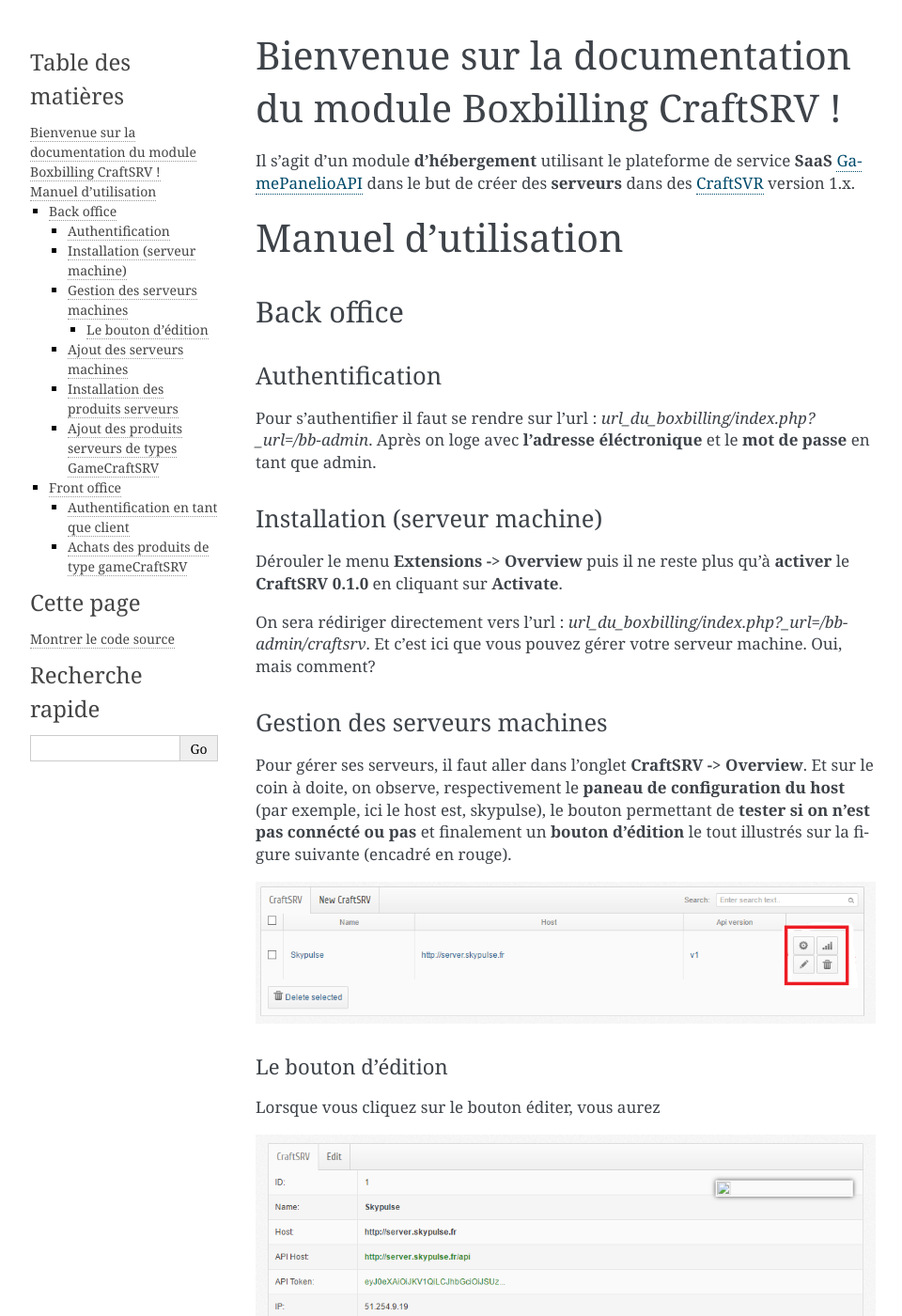
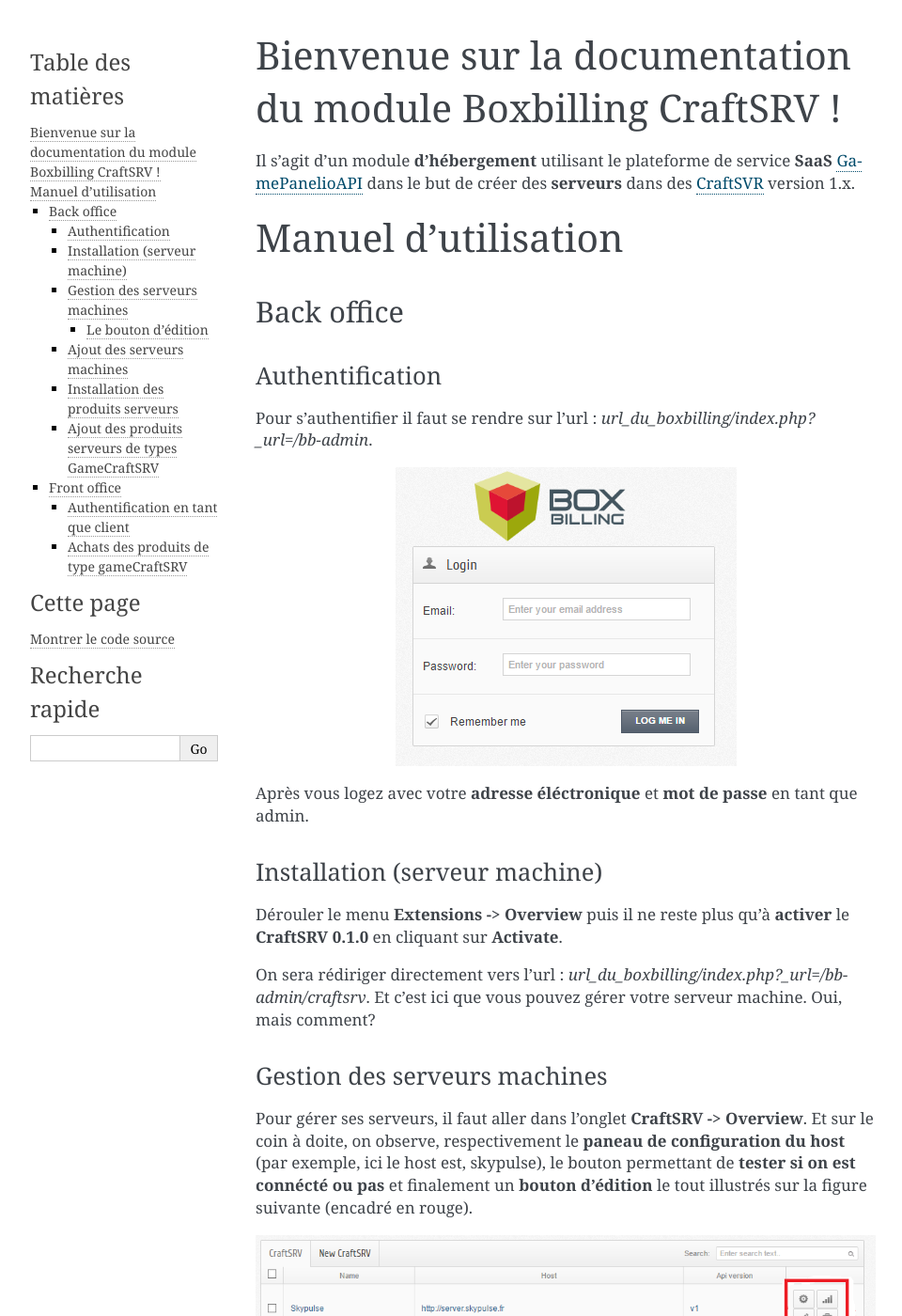
Before and after one commit to JosiasRaz/CraftSRV, a Sphinx documentation site: the page built from docs/README.rst, in a window 1280 px wide and 1400 px high. Shown: the whole window at 94% size, without its empty margins (148-1108 px from the left). Built offline with Sphinx 7.4.7, drawn with Linux system fonts in a browser that asks for light colours.

Commit message:
justify commit

```diff
--- a/docs/README.rst
+++ b/docs/README.rst
@@ -12,7 +12,11 @@
 Authentification
 ----------------
 Pour s'authentifier il faut se rendre sur l'url : *url_du_boxbilling/index.php?_url=/bb-admin*.
-Après on loge avec **l'adresse éléctronique** et le **mot de passe** en tant que admin.
+
+.. image:: imgs/image-1.0.PNG
+   :align: center
+
+Après vous logez avec votre **adresse éléctronique** et **mot de passe** en tant que admin.
 
 Installation (serveur machine)
 ------------------------------
@@ -23,7 +27,7 @@
 Gestion des serveurs machines
 -----------------------------
 Pour gérer ses serveurs, il faut aller dans l'onglet **CraftSRV -> Overview**.
-Et sur le coin à doite,  on observe, respectivement le **paneau de configuration du host** (par exemple, ici le host est, skypulse), le bouton permettant de **tester si on n'est pas connécté ou pas** et finalement un **bouton d'édition** le tout illustrés sur la figure suivante (encadré en rouge).
+Et sur le coin à doite,  on observe, respectivement le **paneau de configuration du host** (par exemple, ici le host est, skypulse), le bouton permettant de **tester si on est connécté ou pas** et finalement un **bouton d'édition** le tout illustrés sur la figure suivante (encadré en rouge).
 
 .. image:: imgs/image-1.PNG
    :align: center
```
Also changed, not shown: docs/_build_html/README.html (+4 -3 lines), docs/_build_html/_sources/README.rst.txt (+6 -2 lines), docs/_build_html/_images/image-1.0.PNG (added), docs/imgs/image-1.0.PNG (added), 2 other files.
